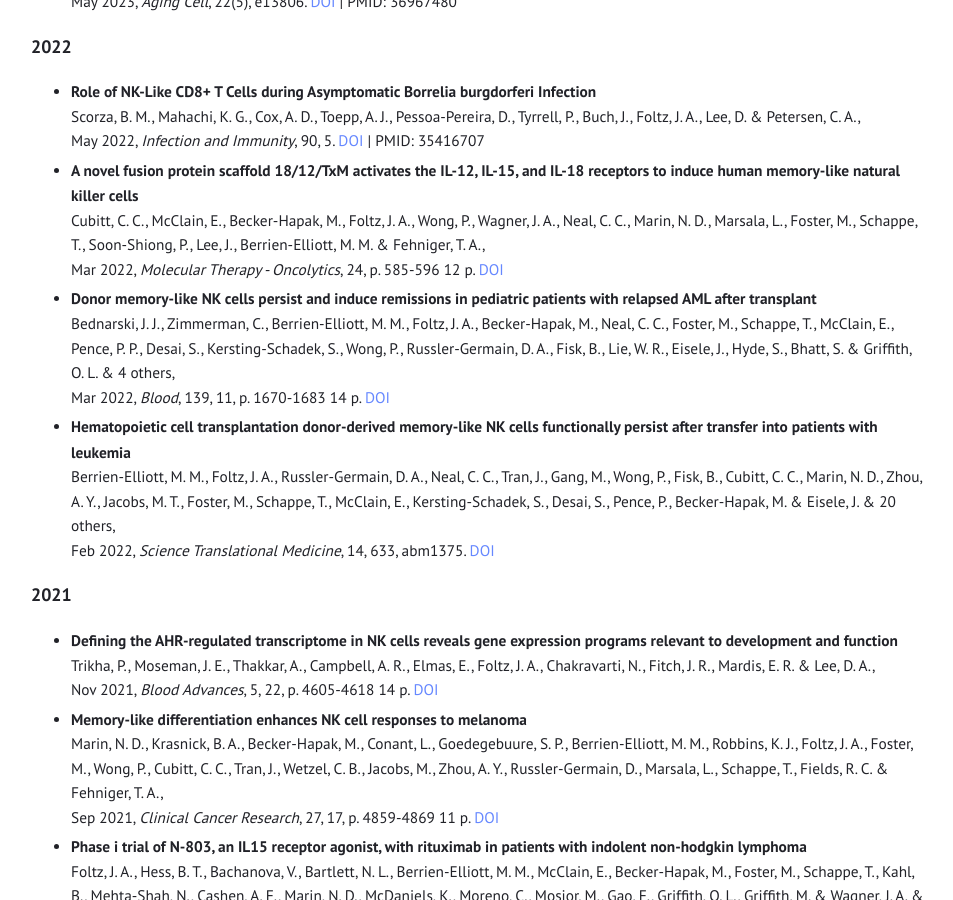
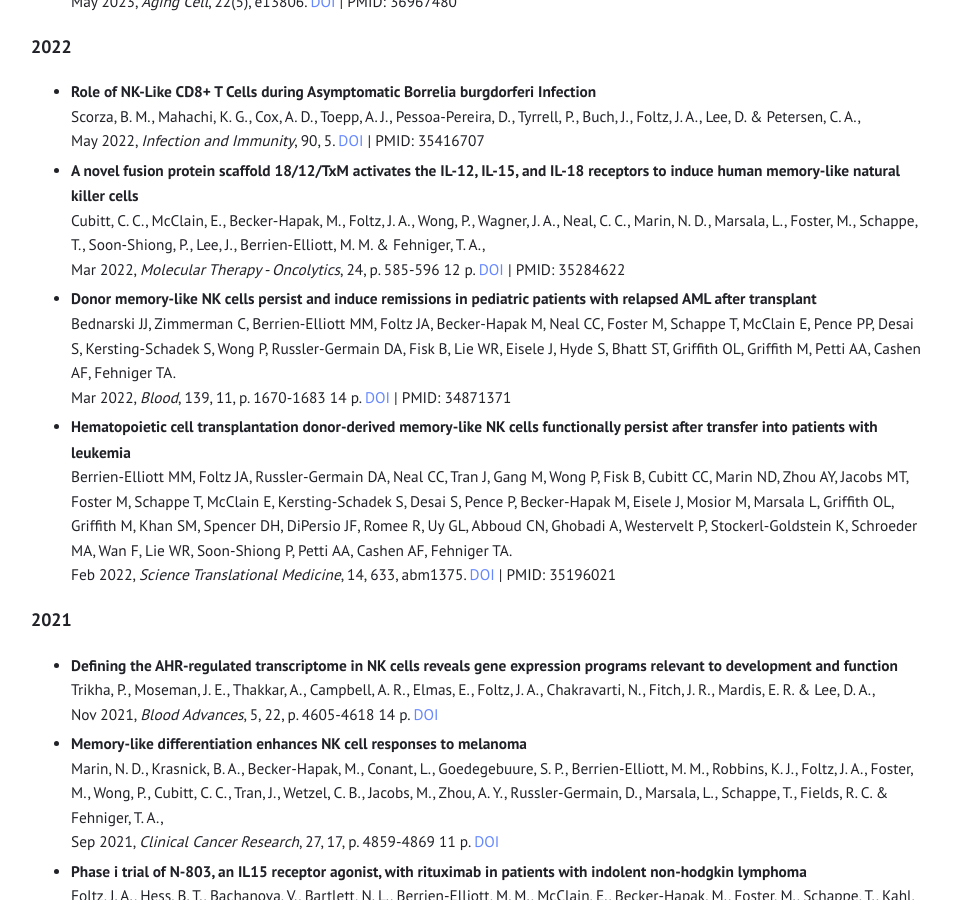
Before and after one commit to Foltz-Lab/Foltz-Lab.github.io, a Jekyll site: the page built from publications.html, in a window 1280 px wide and 900 px high, scrolled down 1479 px. Shown: the whole window, without its empty margins (161-1114 px from the left). Built offline with Jekyll 4.4.1, drawn with Linux system fonts in a browser that asks for light colours.

Commit message:
Update publications.html

```diff
--- a/publications.html
+++ b/publications.html
@@ -125,25 +125,26 @@
         <br>
         Mar 2022, <i>Molecular Therapy - Oncolytics</i>, 24, p. 585-596 12 p.
 
-        <a href="https://doi.org/10.1016/j.omto.2022.02.009" target="_blank">DOI</a>
+        <a href="https://doi.org/10.1016/j.omto.2022.02.009" target="_blank">DOI</a> | PMID: 35284622
+
     </li>
     <li>
         <strong>Donor memory-like NK cells persist and induce remissions in pediatric patients with relapsed AML after transplant</strong>
         <br>
-        Bednarski, J. J., Zimmerman, C., Berrien-Elliott, M. M., Foltz, J. A., Becker-Hapak, M., Neal, C. C., Foster, M., Schappe, T., McClain, E., Pence, P. P., Desai, S., Kersting-Schadek, S., Wong, P., Russler-Germain, D. A., Fisk, B., Lie, W. R., Eisele, J., Hyde, S., Bhatt, S. & Griffith, O. L. & 4 others,
+        Bednarski JJ, Zimmerman C, Berrien-Elliott MM, Foltz JA, Becker-Hapak M, Neal CC, Foster M, Schappe T, McClain E, Pence PP, Desai S, Kersting-Schadek S, Wong P, Russler-Germain DA, Fisk B, Lie WR, Eisele J, Hyde S, Bhatt ST, Griffith OL, Griffith M, Petti AA, Cashen AF, Fehniger TA.
         <br>
         Mar 2022, <i>Blood</i>, 139, 11, p. 1670-1683 14 p.
 
-        <a href="https://doi.org/10.1016/j.omto.2022.02.009" target="_blank">DOI</a>
+        <a href="https://pubmed.ncbi.nlm.nih.gov/34871371/" target="_blank">DOI</a> | PMID: 34871371
     </li>
     <li>
         <strong>Hematopoietic cell transplantation donor-derived memory-like NK cells functionally persist after transfer into patients with leukemia</strong>
         <br>
-        Berrien-Elliott, M. M., Foltz, J. A., Russler-Germain, D. A., Neal, C. C., Tran, J., Gang, M., Wong, P., Fisk, B., Cubitt, C. C., Marin, N. D., Zhou, A. Y., Jacobs, M. T., Foster, M., Schappe, T., McClain, E., Kersting-Schadek, S., Desai, S., Pence, P., Becker-Hapak, M. & Eisele, J. & 20 others,
+Berrien-Elliott MM, Foltz JA, Russler-Germain DA, Neal CC, Tran J, Gang M, Wong P, Fisk B, Cubitt CC, Marin ND, Zhou AY, Jacobs MT, Foster M, Schappe T, McClain E, Kersting-Schadek S, Desai S, Pence P, Becker-Hapak M, Eisele J, Mosior M, Marsala L, Griffith OL, Griffith M, Khan SM, Spencer DH, DiPersio JF, Romee R, Uy GL, Abboud CN, Ghobadi A, Westervelt P, Stockerl-Goldstein K, Schroeder MA, Wan F, Lie WR, Soon-Shiong P, Petti AA, Cashen AF, Fehniger TA.
         <br>
         Feb 2022, <i>Science Translational Medicine</i>, 14, 633, abm1375.
 
-        <a href="https://doi.org/10.1016/j.omto.2022.02.009" target="_blank">DOI</a>
+        <a href="https://pubmed.ncbi.nlm.nih.gov/35196021/" target="_blank">DOI</a> | PMID: 35196021
     </li>
 
  </ul>
```
